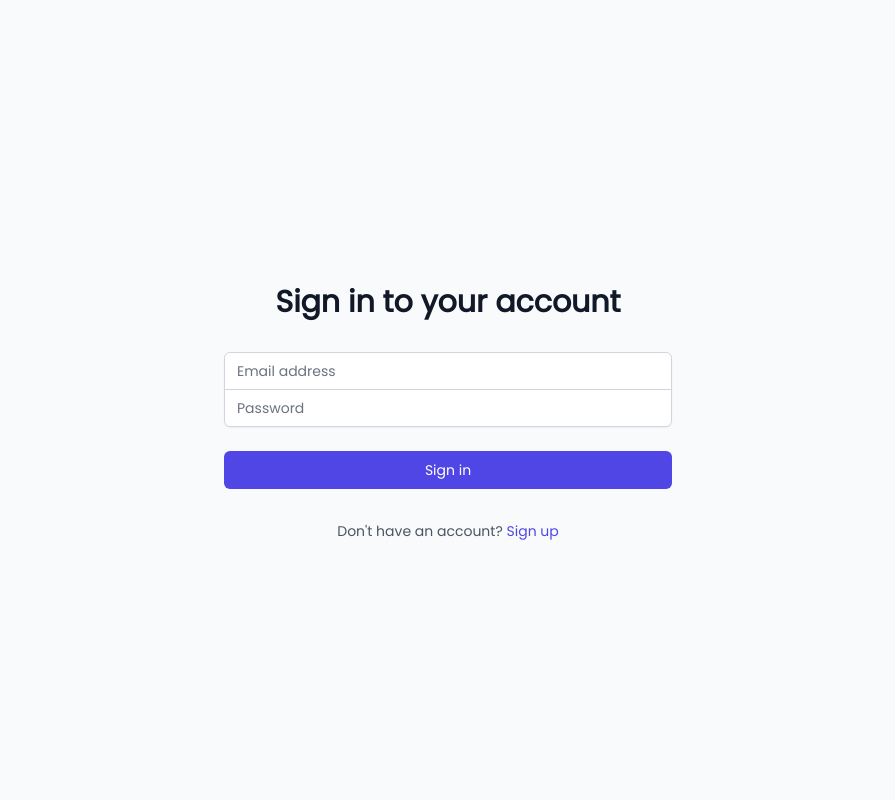
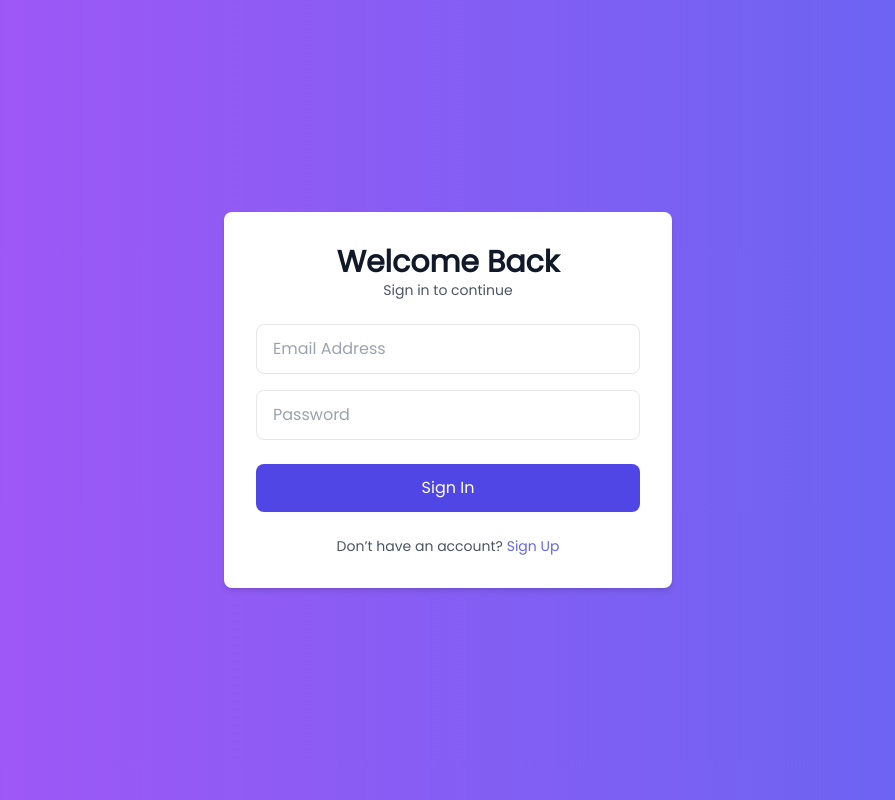
Before and after one commit to OmkarGhadge24/toolify, a React (Create React App) app in the folder frontend/: page /login in a window 1280 px wide. Shown: the whole page, without its empty margins (192-1087 px from the left). Built offline with nearby package versions, Linux system fonts and the light colour scheme.

Commit message:
Login,Signup fixed

```diff
--- a/frontend/src/components/Login.jsx
+++ b/frontend/src/components/Login.jsx
@@ -1,95 +1,92 @@
-import React, { useState } from 'react';
-import { useNavigate, Link } from 'react-router-dom';
-import axios from 'axios';
+import React, { useState } from "react";
+import { useNavigate, Link } from "react-router-dom";
+import axios from "axios";
 
 const Login = ({ setIsAuthenticated }) => {
   const [formData, setFormData] = useState({
-        email: '',
-        password: ''
+    email: "",
+    password: "",
   });
-    const [error, setError] = useState('');
+  const [error, setError] = useState("");
   const navigate = useNavigate();
 
   const handleChange = (e) => {
     setFormData({
       ...formData,
-            [e.target.name]: e.target.value
+      [e.target.name]: e.target.value,
     });
   };
 
   const handleSubmit = async (e) => {
     e.preventDefault();
     try {
-            const response = await axios.post('http://localhost:5000/api/auth/login', formData, {
-                withCredentials: true
-            });
+      const response = await axios.post(
+        "http://localhost:5000/api/auth/login",
+        formData,
+        {
+          withCredentials: true,
+        }
+      );
       setIsAuthenticated(true);
-            navigate('/');
+      navigate("/");
     } catch (error) {
-            setError(error.response?.data?.message || 'An error occurred');
+      setError(error.response?.data?.message || "An error occurred");
     }
   };
 
   return (
-        <div className="min-h-screen flex items-center justify-center bg-gray-50 py-12 px-4 sm:px-6 lg:px-8">
-            <div className="max-w-md w-full space-y-8">
-                <div>
-                    <h2 className="mt-6 text-center text-3xl font-extrabold text-gray-900">
-                        Sign in to your account
+    <div className="min-h-screen flex items-center justify-center bg-gradient-to-r from-purple-500 to-indigo-500 py-12 px-4 sm:px-6 lg:px-8">
+      <div className="max-w-md w-full bg-white rounded-lg shadow-md p-8 space-y-6">
+        <div className="text-center">
+          <h2 className="text-3xl font-bold text-gray-900">
+            Welcome Back
           </h2>
+          <p className="text-sm text-gray-600">Sign in to continue</p>
         </div>
-                <form className="mt-8 space-y-6" onSubmit={handleSubmit}>
+        <form onSubmit={handleSubmit} className="space-y-6">
           {error && (
-                        <div className="rounded-md bg-red-50 p-4">
-                            <div className="text-sm text-red-700">{error}</div>
+            <div className="rounded-md bg-red-100 p-3 text-red-600 text-sm">
+              {error}
             </div>
           )}
-                    <div className="rounded-md shadow-sm -space-y-px">
-                        <div>
-                            <label htmlFor="email" className="sr-only">Email address</label>
+          <div className="space-y-4">
             <input
               id="email"
               name="email"
               type="email"
+              placeholder="Email Address"
               required
-                                className="appearance-none rounded-none relative block w-full px-3 py-2 border border-gray-300 placeholder-gray-500 text-gray-900 rounded-t-md focus:outline-none focus:ring-indigo-500 focus:border-indigo-500 focus:z-10 sm:text-sm"
-                                placeholder="Email address"
+              className="w-full px-4 py-3 border rounded-lg focus:outline-none focus:ring-2 focus:ring-indigo-500"
               value={formData.email}
               onChange={handleChange}
             />
-                        </div>
-                        <div>
-                            <label htmlFor="password" className="sr-only">Password</label>
             <input
               id="password"
               name="password"
               type="password"
+              placeholder="Password"
               required
-                                className="appearance-none rounded-none relative block w-full px-3 py-2 border border-gray-300 placeholder-gray-500 text-gray-900 rounded-b-md focus:outline-none focus:ring-indigo-500 focus:border-indigo-500 focus:z-10 sm:text-sm"
-                                placeholder="Password"
+              className="w-full px-4 py-3 border rounded-lg focus:outline-none focus:ring-2 focus:ring-indigo-500"
               value={formData.password}
               onChange={handleChange}
             />
           </div>
-                    </div>
-
-                    <div>
           <button
             type="submit"
-                            className="group relative w-full flex justify-center py-2 px-4 border border-transparent text-sm font-medium rounded-md text-white bg-indigo-600 hover:bg-indigo-700 focus:outline-none focus:ring-2 focus:ring-offset-2 focus:ring-indigo-500"
+            className="w-full py-3 text-white bg-indigo-600 rounded-lg hover:bg-indigo-700 transition"
           >
-                            Sign in
+            Sign In
           </button>
-                    </div>
         </form>
-                <div className="text-center">
-                    <p className="text-sm text-gray-600">
-                        Don't have an account?{' '}
-                        <Link to="/signup" className="font-medium text-indigo-600 hover:text-indigo-500">
-                            Sign up
+        <p className="text-sm text-gray-600 text-center">
+          Don’t have an account?{" "}
+          <Link
+            to="/signup"
+            className="text-indigo-500 hover:underline"
+          >
+            Sign Up
           </Link>
         </p>
-                </div>
       </div>
     </div>
   );
--- a/frontend/src/components/Navbar.jsx
+++ b/frontend/src/components/Navbar.jsx
@@ -63,7 +63,7 @@ const Navbar = ({ isAuthenticated, setIsAuthenticated }) => {
                         ) : (
                             <Link
                                 to="/login"
-                                className="inline-flex items-center px-4 py-2 border border-transparent text-sm font-medium rounded-md text-white bg-blue-600 hover:bg-blue-700"
+                                className="inline-flex items-center justify-center px-4 py-2 border border-transparent text-sm font-medium rounded-md text-white bg-blue-600 hover:bg-blue-700 focus:outline-none focus:ring-2 focus:ring-offset-2 focus:ring-blue-500"
                             >
                                 Login
                             </Link>
--- a/frontend/src/components/Profile.jsx
+++ b/frontend/src/components/Profile.jsx
@@ -66,7 +66,7 @@ const Profile = ({ isAuthenticated }) => {
                 ? "/images/male.png"
                 : userData?.gender === "female"
                 ? "/images/female.png"
-                : "/images/others.png"
+                : "/images/other.png"
             }
             alt="Profile"
             className="w-full h-full object-cover"
--- a/frontend/src/components/Signup.jsx
+++ b/frontend/src/components/Signup.jsx
@@ -1,69 +1,67 @@
-import React, { useState } from 'react';
-import { useNavigate, Link } from 'react-router-dom';
-import axios from 'axios';
+import React, { useState } from "react";
+import { useNavigate, Link } from "react-router-dom";
+import axios from "axios";
 
 const Signup = () => {
   const [formData, setFormData] = useState({
-        name: '',
-        gender: '',
-        email: '',
-        password: ''
+    name: "",
+    gender: "",
+    email: "",
+    password: "",
   });
-    const [error, setError] = useState('');
+  const [error, setError] = useState("");
   const navigate = useNavigate();
 
   const handleChange = (e) => {
     setFormData({
       ...formData,
-            [e.target.name]: e.target.value
+      [e.target.name]: e.target.value,
     });
   };
 
   const handleSubmit = async (e) => {
     e.preventDefault();
     try {
-            await axios.post('http://localhost:5000/api/auth/signup', formData);
-            navigate('/login');
+      await axios.post("http://localhost:5000/api/auth/signup", formData);
+      navigate("/login");
     } catch (error) {
-            setError(error.response?.data?.message || 'An error occurred');
+      setError(error.response?.data?.message || "An error occurred");
     }
   };
 
   return (
-        <div className="min-h-screen flex items-center justify-center bg-gray-50 py-12 px-4 sm:px-6 lg:px-8">
-            <div className="max-w-md w-full space-y-8">
-                <div>
-                    <h2 className="mt-6 text-center text-3xl font-extrabold text-gray-900">
-                        Create your account
+    <div className="min-h-screen flex items-center justify-center bg-gradient-to-r from-purple-500 to-indigo-500 py-12 px-4 sm:px-6 lg:px-8">
+      <div className="max-w-md w-full bg-white rounded-lg shadow-md p-8 space-y-6">
+        <div className="text-center">
+          <h2 className="text-3xl font-bold text-gray-900">
+            Create Your Account
           </h2>
+          <p className="text-sm text-gray-600">
+            Join us and start your journey
+          </p>
         </div>
-                <form className="mt-8 space-y-6" onSubmit={handleSubmit}>
+        <form onSubmit={handleSubmit} className="space-y-6">
           {error && (
-                        <div className="rounded-md bg-red-50 p-4">
-                            <div className="text-sm text-red-700">{error}</div>
+            <div className="rounded-md bg-red-100 p-3 text-red-600 text-sm">
+              {error}
             </div>
           )}
-                    <div className="rounded-md shadow-sm -space-y-px">
-                        <div>
-                            <label htmlFor="name" className="sr-only">Full Name</label>
+          <div className="space-y-4">
             <input
               id="name"
               name="name"
               type="text"
+              placeholder="Full Name"
               required
-                                className="appearance-none rounded-none relative block w-full px-3 py-2 border border-gray-300 placeholder-gray-500 text-gray-900 rounded-t-md focus:outline-none focus:ring-indigo-500 focus:border-indigo-500 focus:z-10 sm:text-sm"
-                                placeholder="Full Name"
+              className="w-full px-4 py-3 border rounded-lg focus:outline-none focus:ring-2 focus:ring-indigo-500"
               value={formData.name}
               onChange={handleChange}
             />
-                        </div>
-                        <div>
-                            <label htmlFor="gender" className="sr-only">Gender</label>
             <select
               id="gender"
               name="gender"
               required
-                                className="appearance-none rounded-none relative block w-full px-3 py-2 border border-gray-300 placeholder-gray-500 text-gray-900 focus:outline-none focus:ring-indigo-500 focus:border-indigo-500 focus:z-10 sm:text-sm"
+              className="w-full px-4 py-3 border rounded-lg focus:outline-none focus:ring-2 focus:ring-indigo-500"
               value={formData.gender}
               onChange={handleChange}
             >
@@ -72,52 +70,40 @@ const Signup = () => {
               <option value="female">Female</option>
               <option value="other">Other</option>
             </select>
-                        </div>
-                        <div>
-                            <label htmlFor="email" className="sr-only">Email address</label>
             <input
               id="email"
               name="email"
               type="email"
+              placeholder="Email Address"
               required
-                                className="appearance-none rounded-none relative block w-full px-3 py-2 border border-gray-300 placeholder-gray-500 text-gray-900 focus:outline-none focus:ring-indigo-500 focus:border-indigo-500 focus:z-10 sm:text-sm"
-                                placeholder="Email address"
+              className="w-full px-4 py-3 border rounded-lg focus:outline-none focus:ring-2 focus:ring-indigo-500"
               value={formData.email}
               onChange={handleChange}
             />
-                        </div>
-                        <div>
-                            <label htmlFor="password" className="sr-only">Password</label>
             <input
               id="password"
               name="password"
               type="password"
+              placeholder="Password"
               required
-                                className="appearance-none rounded-none relative block w-full px-3 py-2 border border-gray-300 placeholder-gray-500 text-gray-900 rounded-b-md focus:outline-none focus:ring-indigo-500 focus:border-indigo-500 focus:z-10 sm:text-sm"
-                                placeholder="Password"
+              className="w-full px-4 py-3 border rounded-lg focus:outline-none focus:ring-2 focus:ring-indigo-500"
               value={formData.password}
               onChange={handleChange}
             />
           </div>
-                    </div>
-
-                    <div>
           <button
             type="submit"
-                            className="group relative w-full flex justify-center py-2 px-4 border border-transparent text-sm font-medium rounded-md text-white bg-indigo-600 hover:bg-indigo-700 focus:outline-none focus:ring-2 focus:ring-offset-2 focus:ring-indigo-500"
+            className="w-full py-3 text-white bg-indigo-600 rounded-lg hover:bg-indigo-700 transition"
           >
-                            Sign up
+            Sign Up
           </button>
-                    </div>
         </form>
-                <div className="text-center">
-                    <p className="text-sm text-gray-600">
-                        Already have an account?{' '}
-                        <Link to="/login" className="font-medium text-indigo-600 hover:text-indigo-500">
-                            Sign in
+        <p className="text-sm text-gray-600 text-center">
+          Already have an account?{" "}
+          <Link to="/login" className="text-indigo-500 hover:underline">
+            Sign In
           </Link>
         </p>
-                </div>
       </div>
     </div>
   );
```
Also changed, not shown: frontend/src/pages/Home.jsx (+2 -7 lines). Lines whose indentation alone changed are shown as unchanged.
